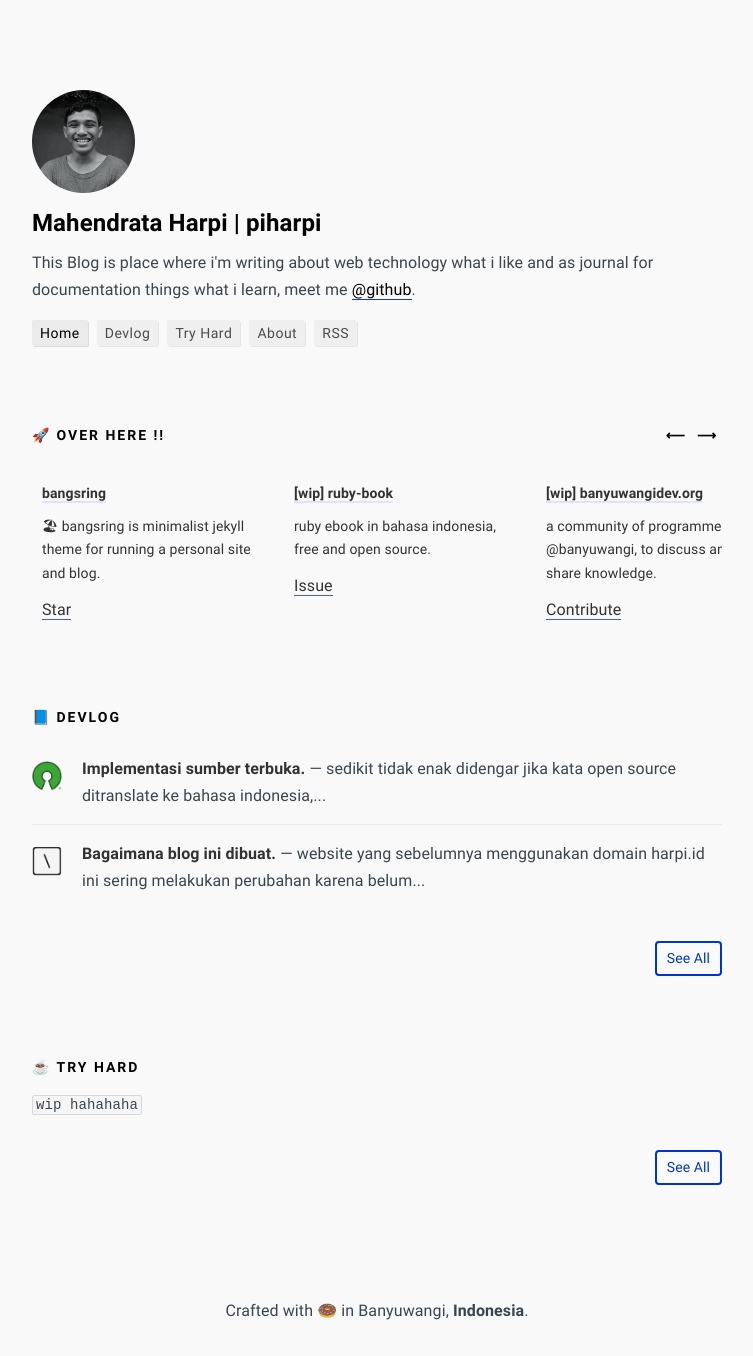
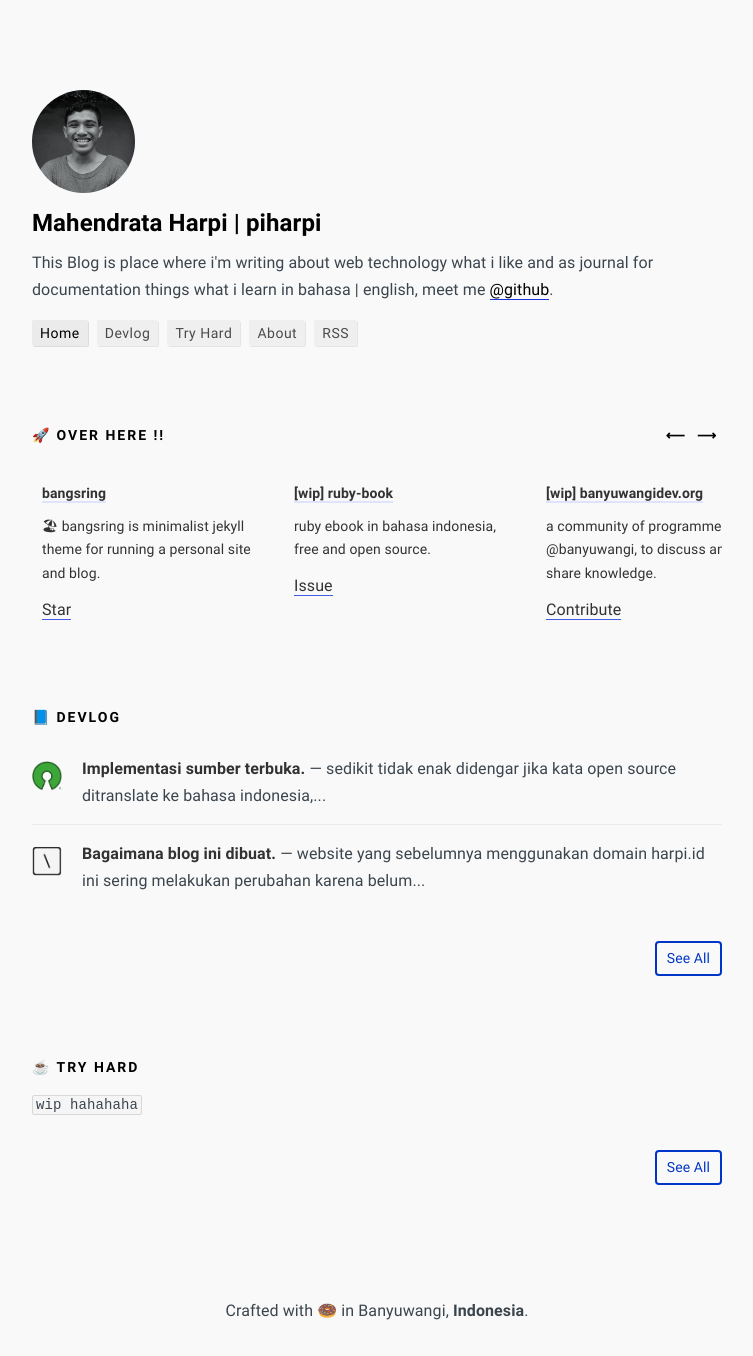
Before and after one commit to piharpi/piharpi.com, a Jekyll site: the page built from index.md, in a window 1280 px wide. Shown: the whole page, without its empty margins (263-1016 px from the left). Built offline with Jekyll 4.4.1, drawn with Linux system fonts in a browser that asks for light colours; some web fonts are replaced; some of the changed lines change nothing that is shown.

Commit message:
Change web description

```diff
--- a/_config.yml
+++ b/_config.yml
@@ -3,9 +3,7 @@
 projects: true # false to hide my work
 description:  >-
  This Blog is place where i'm writing about web technology
- what i like and as journal for documentation things what i learn, meet me <a href="https://github.com/piharpi" target="_blank">@github</a>.
-#  Blog ini tempat saya menulis informasi dan teknologi yang saya
-#  suka dan juga sebagai jurnal untuk mendokumentasikan hal-hal yang sudah saya pelajari.
+ what i like and as journal for documentation things what i learn in bahasa | english, meet me <a href="https://github.com/piharpi" target="_blank">@github</a>.
 lang: en-US
 timezone: Asia/Jakarta
 icon: 'favicon.ico'
```
